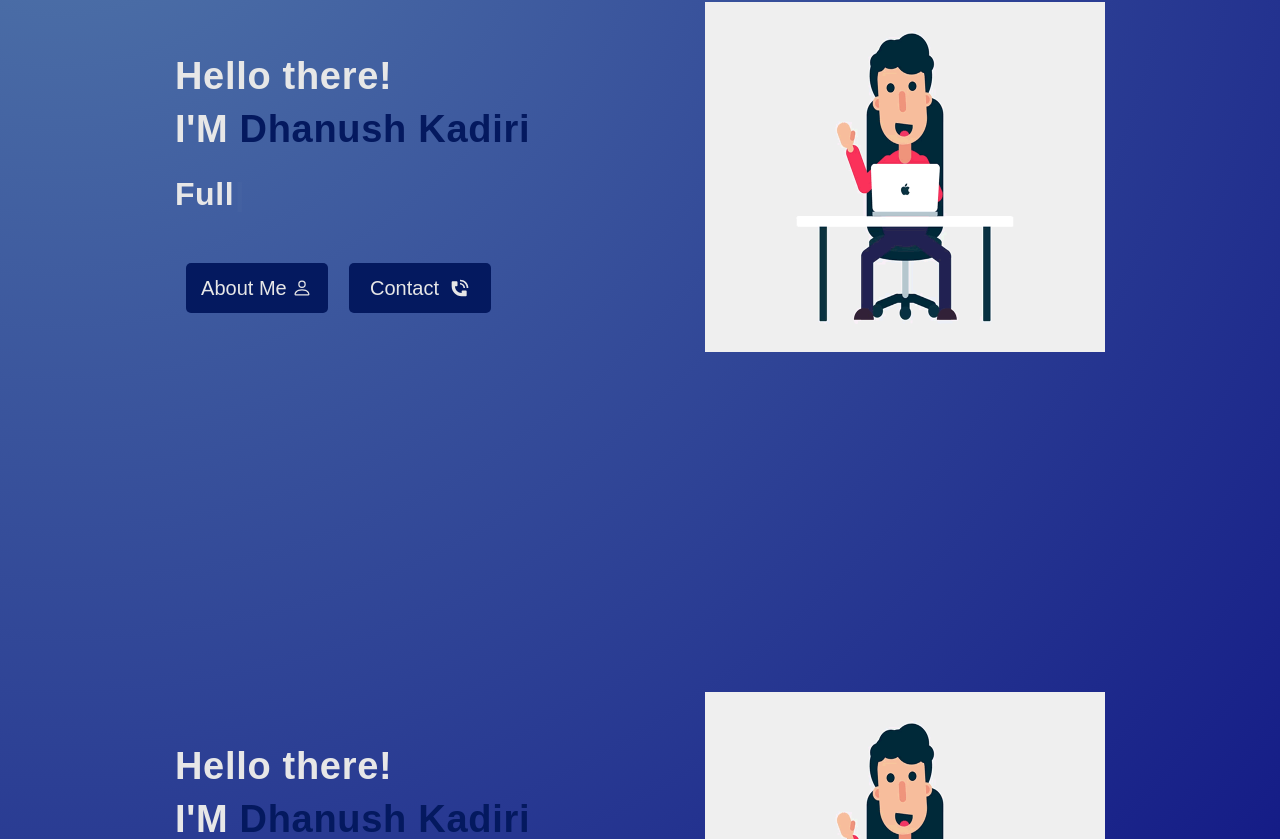
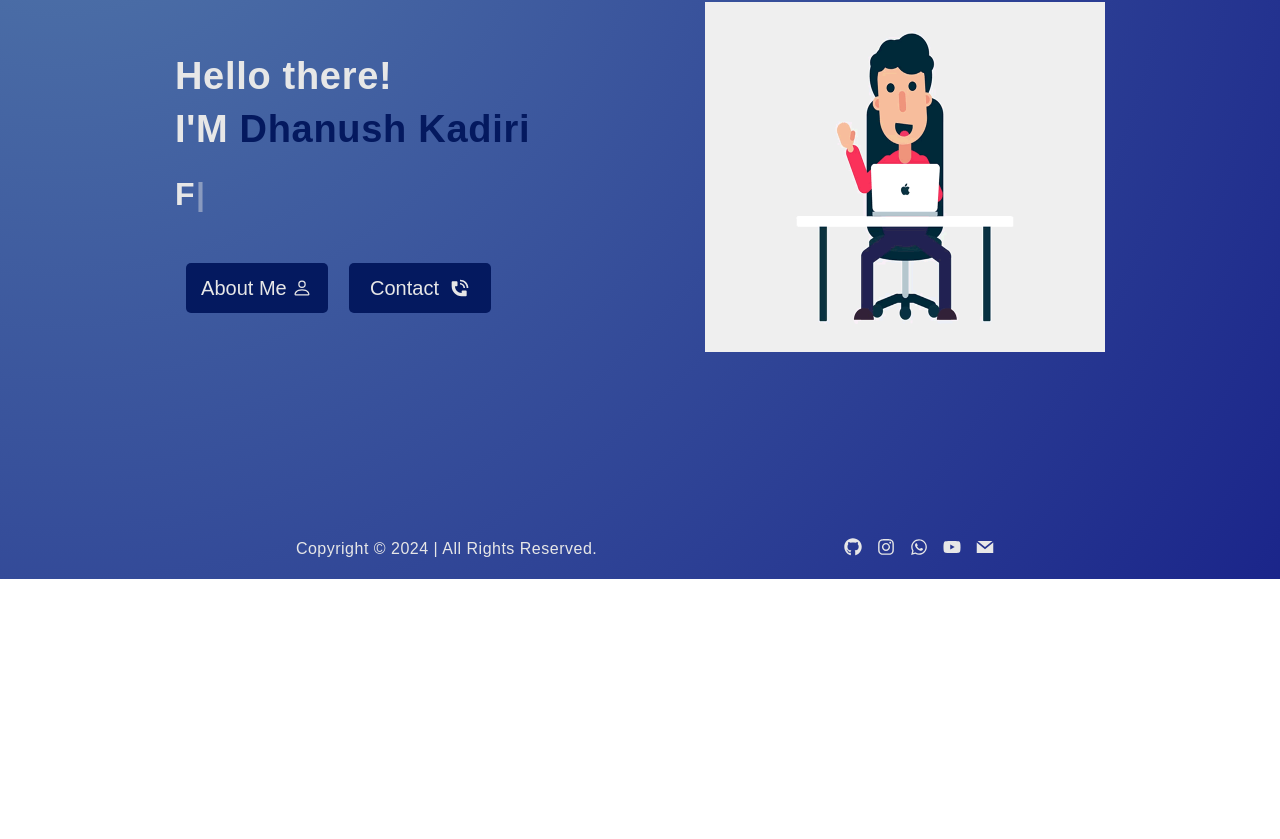
Before and after one commit to Dhanush-kadiri/portfolio, a React (Create React App) app: page / in a window 1280 px wide. Shown: the part 241-1080 px from the top of the page. After the commit the page ends 820 px from the top, so only its background shows below. Built offline with nearby package versions, Linux system fonts and the light colour scheme.

Commit message:
Update App.js

```diff
--- a/src/App.js
+++ b/src/App.js
@@ -38,20 +38,19 @@ function App() {
       ) : (
         <BrowserRouter>
           <Nav />
-          <Home/>
+          <Home /> {/* Always displayed below the Nav */}
           <TransitionGroup>
-            <CSSTransition classNames="fade" timeout={500}>
-            <Routes>
-      <Route path='/' element={<Home/>} />
-      <Route path='/Type' element={<Type/>}  />
-      <Route path='/AboutMe'  element={<About/>}/>
-      <Route  path='/Skills' element={< Skills />}/>
-       <Route  path='/Contact' element={<Contact/>} />
-      <Route path='/Projects' element={<Projects/>} />
-      </Routes>
+            <CSSTransition key={window.location.pathname} classNames="fade" timeout={500}>
+              <Routes>
+                <Route path="/" element={<></>} /> {/* Empty element to keep Home displayed */}
+                <Route path="/Type" element={<Type />} />
+                <Route path="/AboutMe" element={<About />} />
+                <Route path="/Skills" element={<Skills />} />
+                <Route path="/Contact" element={<Contact />} />
+                <Route path="/Projects" element={<Projects />} />
+              </Routes>
             </CSSTransition>
           </TransitionGroup>
-
           <Footer />
           <MoveToTop />
         </BrowserRouter>
```
